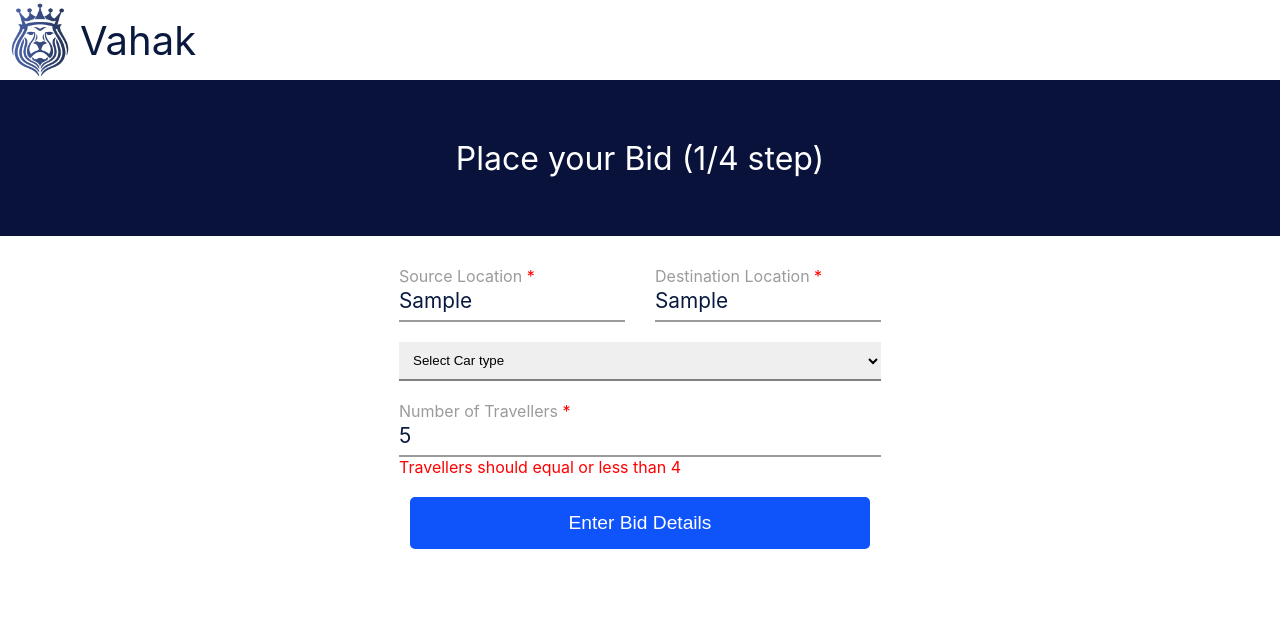
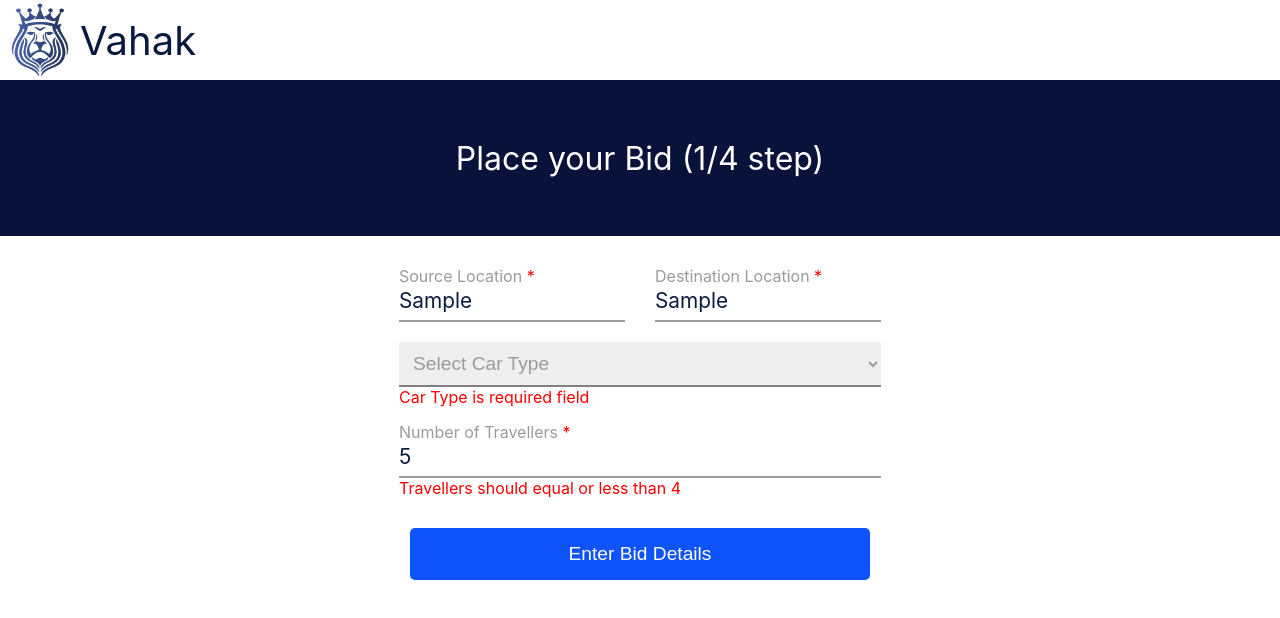
Before and after one commit to sandeepmenta101/vahak-app, a React (Create React App) app: page / in a window 1280 px wide. Both pictures are taken after typing "Sample", "Sample", "5" into the empty fields and a click on the button "Enter Bid Details". Shown: the top 618 px of the page. Built offline with nearby package versions, Linux system fonts and the light colour scheme.

Commit message:
changes related to bugs

```diff
--- /dev/null
+++ b/src/Interfaces/Dropdown.interface.ts
@@ -0,0 +1,4 @@
+export default interface DropdownInterface{
+    key: string,
+    value: string
+}
--- a/src/Interfaces/Meta.interface.ts
+++ b/src/Interfaces/Meta.interface.ts
@@ -1,5 +1,5 @@
 export default interface MetaInterface{
     touched: boolean,
     value: string,
-    error: boolean
+    error: string
 }
--- /dev/null
+++ b/src/Interfaces/TextError.interface.ts
@@ -0,0 +1,3 @@
+export default interface TextErrorInterface{
+    children: string
+}
--- a/src/common/Input/index.tsx
+++ b/src/common/Input/index.tsx
@@ -3,7 +3,7 @@ import InputInterface from "../../Interfaces/Input.interface";
 
 export default function Input(props: InputInterface) {
   const { field, meta, placeholder, id, labelName, halfWidth, inputType, required } = props;
-
+  console.log(meta);
   return (
     <>
       <div className={`${halfWidth ? styles.form__group : styles.form__number__group}`}>
@@ -17,8 +17,7 @@ export default function Input(props: InputInterface) {
         <label htmlFor="name" className={`${styles.form__label} ${meta.touched && meta.value.length === 0 && styles.required}`}>
           {labelName} <span className={styles.required}>{required && "*"}</span>
         </label>
-        {meta.touched && meta.value.length === 0 && <span className={styles.required}>{labelName} is required field</span>}
-        {meta.touched && meta.error && <span className={styles.required}>{meta.error}</span>}
+        {meta.touched && meta.error?.length > 0 && <span className={styles.required}>{meta.error}</span>}
       </div>
     </>
   );
--- /dev/null
+++ b/src/common/Select/index.tsx
@@ -0,0 +1,30 @@
+
+import { Field, ErrorMessage } from 'formik';
+import SelectInterface from './../../Interfaces/Select.interface';
+import DropdownInterface from './../../Interfaces/Dropdown.interface';
+import styles from '../styles.module.scss';
+
+export default function Select(props: SelectInterface){
+    const { name, options, field} = props;
+
+    return(
+        <div className={styles.selectContainer}>
+            <Field {...field} as="select" >
+                {
+                    options.map((option: DropdownInterface) => {
+                        return(
+                            <option key={option.value} value={option.value}>{option.key}</option>
+                        )
+                    })
+                }
+            </Field>
+            <ErrorMessage name={name}>
+                {
+                    (msg) => {
+                        return(<span style={{color: 'red'}}>{msg}</span>)
+                    }
+                }
+            </ErrorMessage>
+        </div>
+    )
+}
--- a/src/common/styles.module.scss
+++ b/src/common/styles.module.scss
@@ -93,7 +93,7 @@
 
     .form__number__group{
       width: 100%;
-      margin: 0 15px;
+      margin: 15px 15px 10px;
     }
     input[type='number']::-webkit-outer-spin-button,
     input[type='number']::-webkit-inner-spin-button{
@@ -145,3 +145,17 @@
       }
     }
   }
+  .selectContainer{
+    display: flex;
+    width: 100%;
+    flex-wrap: wrap;
+    select{
+      font-size: 1.2rem;
+      color: $gray;
+      margin: 20px 15px 0 !important;
+    }
+    span{
+      color: red;
+      margin: 0 15px;
+    }
+  }
--- a/src/pages/LocationDetails/index.tsx
+++ b/src/pages/LocationDetails/index.tsx
@@ -1,11 +1,13 @@
 import { Formik, Form, Field } from "formik";
 import { useHistory } from "react-router-dom";
-import * as Yup from 'yup';
+import * as Yup from "yup";
 
 import styles from "./styles.module.scss";
 import Input from "../../common/Input";
 import InputInterface from "./../../Interfaces/Input.interface";
-import { useEffect } from 'react';
+import { useEffect } from "react";
+import SelectInterface from './../../Interfaces/Select.interface';
+import Select from '../../common/Select';
 
 let initialValues = {
   source: "",
@@ -14,31 +16,43 @@ let initialValues = {
   noOfTravellers: "",
 };
 
-let validationSchema = Yup.object({
-  source: Yup.string().required(),
-  destination: Yup.string().required(),
-  carType: Yup.string().required(),
-  noOfTravellers: Yup.number().required().max(4, 'Travellers should equal or less than 4')
-})
+const validationSchema = Yup.object({
+  source: Yup.string().required("Source Location is required field"),
+  destination: Yup.string().required("Destination Location is required field"),
+  carType: Yup.string().required("Car Type is required field"),
+  noOfTravellers: Yup.number()
+    .required("Number of Travellers is a required field")
+    .max(4, "Travellers should equal or less than 4"),
+});
 
+const dropdownOptions = [
+  {key: 'Select Car Type', value: ''},
+  { key: "Hetchback", value: "hetchback" },
+  { key: "Sedan", value: 'sedan' },
+  { key: "SUV", value: "suv" }
+]
 
 export default function LocationDetails() {
   const history = useHistory();
 
   useEffect(() => {
-    const isEditFlow = localStorage.getItem('bidEdit');
-    if(isEditFlow === 'true'){
-      const formData = JSON.parse(localStorage.getItem('BidUser')!);
+    const isEditFlow = localStorage.getItem("bidEdit");
+    if (isEditFlow === "true") {
+      const formData = JSON.parse(localStorage.getItem("BidUser")!);
       initialValues = formData;
     }
   }, []);
 
   const onSubmit = (values: Object) => {
-    localStorage.setItem('BidUser', JSON.stringify(values));
-    history.push({pathname: '/rate', state: values});
+    localStorage.setItem("BidUser", JSON.stringify(values));
+    history.push({ pathname: "/rate", state: values });
   };
   return (
-    <Formik initialValues={initialValues} validationSchema={validationSchema} onSubmit={onSubmit}>
+    <Formik
+      initialValues={initialValues}
+      validationSchema={validationSchema}
+      onSubmit={onSubmit}
+    >
       <Form className={styles.form}>
         <div className={styles.container}>
           <Field name="source">
@@ -47,9 +61,9 @@ export default function LocationDetails() {
               props["id"] = "Source";
               props["labelName"] = "Source Location";
               props["inputType"] = "text";
-              props['halfWidth'] = true;
-              props['required'] = true;
-               return <Input {...props} />;
+              props["halfWidth"] = true;
+              props["required"] = true;
+              return <Input {...props} />;
             }}
           </Field>
           <Field name="destination">
@@ -58,17 +72,18 @@ export default function LocationDetails() {
               props["id"] = "Destination";
               props["labelName"] = "Destination Location";
               props["inputType"] = "text";
-              props['halfWidth'] = true;
-              props['required'] = true;
+              props["halfWidth"] = true;
+              props["required"] = true;
               return <Input {...props} />;
             }}
           </Field>
         </div>
-        <Field name="carType" as="select">
-          <option value="">Select Car type</option>
-          <option value="hatchBack">HatchBack</option>
-          <option value="Sedan">Sedan</option>
-          <option value="suv">SUV</option>
+        <Field name="carType">
+          {(props: SelectInterface) => {
+            return (
+              <Select {...props} name="carType" options={dropdownOptions} />
+            );
+          }}
         </Field>
         <Field name="noOfTravellers">
           {(props: InputInterface) => {
@@ -76,8 +91,8 @@ export default function LocationDetails() {
             props["id"] = "noOfTravellers";
             props["labelName"] = "Number of Travellers";
             props["inputType"] = "number";
-            props['halfWidth'] = false;
-            props['required'] = true;
+            props["halfWidth"] = false;
+            props["required"] = true;
             return <Input {...props} />;
           }}
         </Field>
--- a/src/pages/UserDetails/index.tsx
+++ b/src/pages/UserDetails/index.tsx
@@ -1,39 +1,39 @@
 import { Formik, Form, Field } from "formik";
-import { useState, useEffect } from 'react';
-import { useLocation, useHistory } from 'react-router-dom';
-import * as Yup from 'yup';
+import { useState, useEffect } from "react";
+import { useLocation, useHistory } from "react-router-dom";
+import * as Yup from "yup";
 
 import BidDetails from "./../../common/BidDetails/index";
 import AmountDetails from "./../../common/AmountDetails/index";
 import InputInterface from "./../../Interfaces/Input.interface";
 import Input from "../../common/Input";
 import styles from "./styles.module.scss";
-import TravelInterface from '../../Interfaces/Travel.interface';
+import TravelInterface from "../../Interfaces/Travel.interface";
 let initialValues = {
   phoneNumber: "",
   username: "",
   remarks: "",
 };
 
-let validationSchema = Yup.object({
-  phoneNumber: Yup.number().required().max(10, 'Invalid number'),
-  username: Yup.string().required(),
-  remarks: Yup.string()
-})
+const validationSchema = Yup.object({
+  username: Yup.string().required('Name is required'),
+  remarks: Yup.string(),
+  phoneNumber: Yup.number().moreThan(10, 'Maximum 10 digits can be added').required('Phone Number is required'),
+});
 
 export default function UserDetails() {
   const bidData = {
-    source: '',
-    destination: '',
+    source: "",
+    destination: "",
     noOfTravellers: 0,
-    carType: '',
+    carType: "",
     rateNegotiable: false,
-    amount: 0
-  }
-
+    amount: 0,
+  };
   const [bidUserData, setBidUserData] = useState<TravelInterface>(bidData);
   const { state } = useLocation<TravelInterface>();
   const history = useHistory();
+
   useEffect(() => {
     if (Object.keys(state).length > 0) {
       setBidUserData(state);
@@ -42,12 +42,12 @@ export default function UserDetails() {
       const bidStoredData: TravelInterface = JSON.parse(bidUser);
       setBidUserData(bidStoredData);
     }
-    const isEditFlow = localStorage.getItem('bidEdit');
-    if(isEditFlow === 'true'){
-      const formData = JSON.parse(localStorage.getItem('BidUser')!);
+    const isEditFlow = localStorage.getItem("bidEdit");
+    if (isEditFlow === "true") {
+      const formData = JSON.parse(localStorage.getItem("BidUser")!);
       initialValues = formData;
     }
-  }, []);// eslint-disable-line
+  }, []); // eslint-disable-line
 
   const onSubmit = (values: object) => {
     localStorage.setItem(
@@ -62,22 +62,30 @@ export default function UserDetails() {
   return (
     <>
       <BidDetails
-        source={bidUserData['source']}
-        destination={bidUserData['destination']}
-        carType={bidUserData['carType']}
-        noOfTravellers={bidUserData['noOfTravellers']}
+        source={bidUserData["source"]}
+        destination={bidUserData["destination"]}
+        carType={bidUserData["carType"]}
+        noOfTravellers={bidUserData["noOfTravellers"]}
       />
-      <AmountDetails amount={bidUserData['amount']} rateNegotiable={bidUserData['rateNegotiable']} />
+      <AmountDetails
+        amount={bidUserData["amount"]}
+        rateNegotiable={bidUserData["rateNegotiable"]}
+      />
       <div className={styles.formContainer}>
-        <Formik initialValues={initialValues} validationSchema={validationSchema} onSubmit={onSubmit}>
+        <Formik
+          initialValues={initialValues}
+          validationSchema={validationSchema}
+          onSubmit={onSubmit}
+        >
           <Form>
             <Field name="phoneNumber">
               {(props: InputInterface) => {
+                props["placeholder"] = "Enter your 10 digits Mobile Number";
                 props["id"] = "phoneNumber";
                 props["labelName"] = "Enter your 10 digits Mobile Number";
                 props["inputType"] = "number";
-                props["placeholder"] = "Enter your 10 digits Mobile Number";
-                props['required'] = true;
+                props["halfWidth"] = false;
+                props["required"] = true;
                 return <Input {...props} />;
               }}
             </Field>
@@ -87,8 +95,8 @@ export default function UserDetails() {
                 props["labelName"] = "Enter your Name";
                 props["inputType"] = "text";
                 props["placeholder"] = "Enter your Name";
-                props['halfWidth'] = false;
-                props['required'] = true;
+                props["halfWidth"] = false;
+                props["required"] = true;
                 return <Input {...props} />;
               }}
             </Field>
@@ -98,8 +106,8 @@ export default function UserDetails() {
                 props["labelName"] = "Enter Remarks (optional)";
                 props["inputType"] = "text";
                 props["placeholder"] = "Enter Remarks (optional)";
-                props['halfWidth'] = false;
-                props['required'] = false;
+                props["halfWidth"] = false;
+                props["required"] = false;
                 return <Input {...props} />;
               }}
             </Field>
--- a/src/pages/VerifyOtp/index.tsx
+++ b/src/pages/VerifyOtp/index.tsx
@@ -38,9 +38,10 @@ export default function VerifyOtp() {
       setBidUserData(bidStoredData);
     }
   }, []);// eslint-disable-line
+
   const handleChange = (event: React.ChangeEvent<HTMLInputElement>) => {
     const { maxLength, name, value } = event.currentTarget;
-    const [fieldIndex] = name.split("_");
+    const [fieldArray, fieldIndex] = name.split("_");
     if (value.length >= maxLength) {
       if (parseInt(fieldIndex, 10) < 4) {
         const nextSibling = document.querySelector(
```
Also changed, not shown: src/Interfaces/Select.interface.ts (+3 -5 lines).
